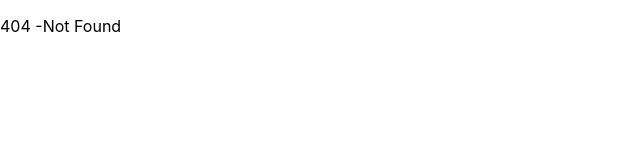
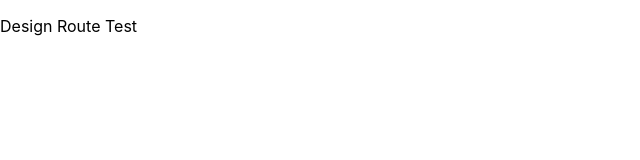
Before and after one commit to Fusemachines/covid-nepal-web, a React (Create React App) app: page /design/test in a window 1280 px wide. Before the commit this address had no page. Shown: the top 160 px of the page, without its empty margins (0-640 px from the left). Built offline with nearby package versions, Linux system fonts and the light colour scheme.

Commit message:
[COV-2] : Added design routes

```diff
--- a/src/Router.tsx
+++ b/src/Router.tsx
@@ -3,12 +3,14 @@ import { Switch, Route } from 'react-router-dom';
 
 import * as routes from 'src/constants/routes';
 import Dashboard from 'src/routes/dashboard';
+import Design from './routes/design';
 
 const NotFound = () => ( <p>404 -Not Found</p> );
 
 const Router: React.FC = () => (
   <Switch>
     <Route exact path={routes.DASHBOARD} component={Dashboard} />
+    <Route path={routes.DESIGN} component={Design} />
     <Route component={NotFound} />
   </Switch>
 );
--- a/src/constants/routes.ts
+++ b/src/constants/routes.ts
@@ -1,2 +1,3 @@
 // General Routes
 export const DASHBOARD = "/";
+export const DESIGN = "/design";
--- /dev/null
+++ b/src/routes/design/Design.tsx
@@ -0,0 +1,8 @@
+import React from 'react';
+import DesignRoutes from './Router';
+
+const Design = () => (
+  <DesignRoutes />
+);
+
+export default Design;
--- /dev/null
+++ b/src/routes/design/Router.tsx
@@ -0,0 +1,12 @@
+import React from 'react';
+import { Switch, Route } from 'react-router-dom';
+
+const TestComponent = () => ( <p>Design Route Test</p> );
+
+const DesignRoutes: React.FC = () => (
+  <Switch>
+    <Route exact path={"/design/test"} component={TestComponent} />
+  </Switch>
+);
+
+export default DesignRoutes;
--- /dev/null
+++ b/src/routes/design/index.tsx
@@ -0,0 +1,3 @@
+import Design from './Design';
+
+export default Design;
```
